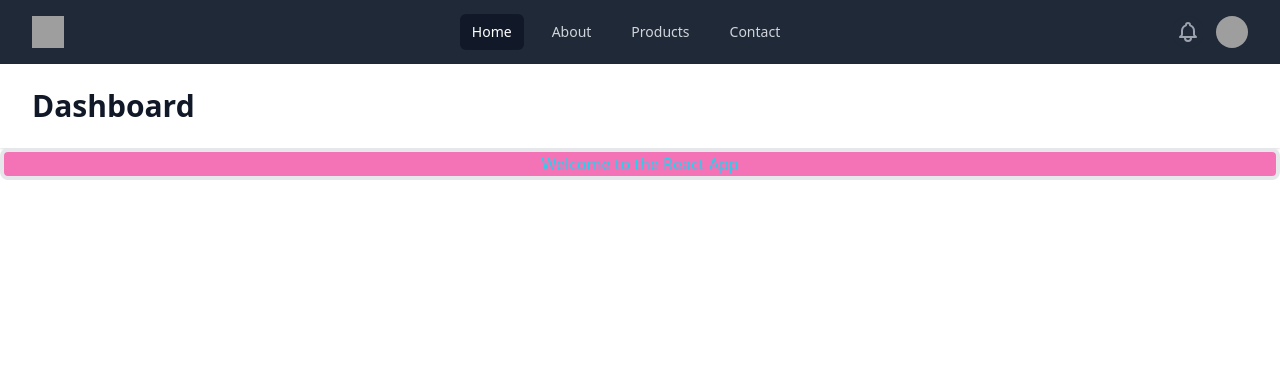
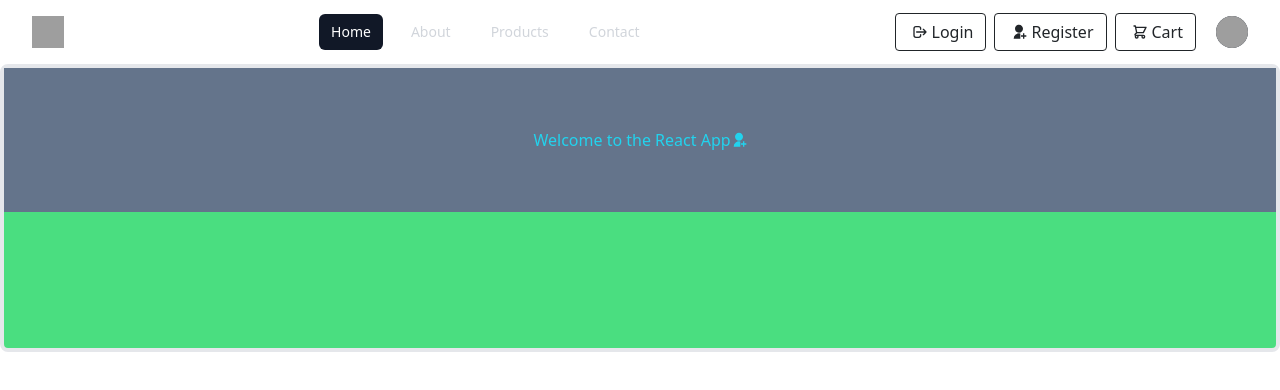
Before and after one commit to andreyscott/shopping-web, a React (Create React App) app: page / in a window 1280 px wide. Shown: the top 390 px of the page. Built offline with nearby package versions, Linux system fonts and the light colour scheme; grey boxes are pictures that could not be loaded.

Commit message:
Created the Header component

```diff
--- a/package.json
+++ b/package.json
@@ -11,6 +11,7 @@
     "react": "^18.1.0",
     "react-dom": "^18.1.0",
     "react-icons": "^4.3.1",
+    "react-router-dom": "6",
     "react-scripts": "5.0.1",
     "web-vitals": "^2.1.4"
   },
--- a/src/App.js
+++ b/src/App.js
@@ -1,15 +1,25 @@
 import './index.css';
 import Example from "./components/Footer";
+import {
+  BrowserRouter,
+  Routes,
+  Route,
+} from "react-router-dom";
+import { Home } from './Pages/Home';
+import { About } from './Pages/About';
+import { Contact } from './Pages/Contact';
+import { Login } from './Pages/Login';
 
 export default function App() {
   return (
-   <div>
-   <Example />
-     <div className='w-full '>
-     <p className='text-center text-cyan-400 bg-pink-400 border-4 rounded-lg'>
-      <h1>Welcome to the React App</h1>
-     </p>
-     </div>
-   </div>
+    <BrowserRouter>
+     <Example />
+    <Routes>
+      <Route path="/" element={<Home />} />
+    <Route path='/about' element={<About />} />
+    <Route path='/contact' element={<Contact  />} />
+    <Route path='/login' element={<Login /> } />
+    </Routes>
+    </BrowserRouter>
   )
 }
--- /dev/null
+++ b/src/Pages/About.js
@@ -0,0 +1,7 @@
+import React from 'react'
+
+export const About = () => {
+  return (
+    <div>About</div>
+  )
+}
--- /dev/null
+++ b/src/Pages/Contact.js
@@ -0,0 +1,7 @@
+import React from 'react'
+
+export const Contact = () => {
+  return (
+    <div>Contact</div>
+  )
+}
--- /dev/null
+++ b/src/Pages/Home.js
@@ -0,0 +1,13 @@
+import React from 'react';
+import {RiUserAddFill} from 'react-icons/ri'
+
+
+export const Home = () => {
+  return (
+<div className='w-full '>
+     <p className='text-center text-cyan-400 h-72 bg-green-400 border-4 rounded-lg'>
+      <h1 className='flex justify-center bg-slate-500  h-36 items-center '>Welcome to the React App <RiUserAddFill /> </h1>
+     </p>
+     </div>
+  )
+}
--- /dev/null
+++ b/src/Pages/Login.js
@@ -0,0 +1,7 @@
+import React from 'react'
+
+export const Login = () => {
+  return (
+    <div>Login</div>
+  )
+}
--- a/src/components/Footer.js
+++ b/src/components/Footer.js
@@ -1,8 +1,10 @@
 /* This example requires Tailwind CSS v2.0+ */
 import { Fragment } from 'react'
 import { Disclosure, Menu, Transition } from '@headlessui/react'
-import { BellIcon, MenuIcon, XIcon } from '@heroicons/react/outline'
 import {RiUserAddFill} from 'react-icons/ri'
+import { BellIcon, ShoppingCartIcon,  LogoutIcon, MenuIcon, XIcon } from '@heroicons/react/outline'
+import { Link } from 'react-router-dom'
+
 const user = {
   name: 'Tom Cook',
   email: 'tom@example.com',
@@ -30,7 +32,7 @@ export default function Example() {
     <>
 
       <div className="min-h-full">
-        <Disclosure as="nav" className="bg-gray-800">
+        <Disclosure as="nav" className="bg-white">
           {({ open }) => (
             <>
               <div className="max-w-7xl mx-auto px-4 sm:px-6 lg:px-8">
@@ -48,6 +50,7 @@ export default function Example() {
                   <div className="flex items-center">
                   <div className="hidden md:block">
                       <div className="ml-10 flex items-baseline space-x-4">
+
                         {navigation.map((item) => (
                           <a
                             key={item.name}
@@ -69,13 +72,19 @@ export default function Example() {
 
                   <div className="hidden md:block">
                     <div className="ml-4 flex items-center md:ml-6">
-                      <button
-                        type="button"
-                        className="bg-gray-800 p-1 rounded-full text-gray-400 hover:text-white focus:outline-none focus:ring-2 focus:ring-offset-2 focus:ring-offset-gray-800 focus:ring-white"
-                      >
-                        <span className="sr-only">View notifications</span>
-                        <BellIcon className="h-6 w-6" aria-hidden="true" />
-                      </button>
+                    <div className='w-auto mr-1  flex items-center justify-between'>
+                    <Link to="/login" className="flex btn trans">
+                  <LogoutIcon  className="h-6 px-1 w-6" aria-hidden="true" />Login
+                </Link>
+                <Link to="/register" className="flex btn trans">
+                <RiUserAddFill  className="h-6 p-1 w-6" aria-hidden="true" />Register
+                </Link>
+                    <Link to="/cart" className="flex btn trans ">
+                  <ShoppingCartIcon  className="h-6 p-1 w-6" aria-hidden="true" />Cart
+                  {/* {state.length === 0 ? 0 : state.length}) */}
+                </Link>
+                </div>
+
 
                       {/* Profile dropdown */}
                       <Menu as="div" className="ml-3 relative">
@@ -147,7 +156,25 @@ export default function Example() {
                   ))}
                 </div>
                 <div className="pt-4 pb-3 border-t border-gray-700">
+                  <div className="flex items-center pb-3">
+                    <div className="flex-shrink-0 flex m-1 p-1 justify-between w-full ">
+                    <Link to="/login" className="flex btn trans">
+                  <LogoutIcon  className="h-6 px-1 w-6" aria-hidden="true" />Login
+                </Link>
+                <Link to="/register" className="flex btn trans">
+                <RiUserAddFill  className="h-6 p-1 w-6" aria-hidden="true" />Register
+                </Link>
+                    <Link to="/cart" className="flex btn trans ">
+                  <ShoppingCartIcon  className="h-6 p-1 w-6" aria-hidden="true" />Cart
+                  {/* {state.length === 0 ? 0 : state.length}) */}
+                </Link>
+                </div>
+                  </div>
+
+
+
                   <div className="flex items-center px-5">
+
                     <div className="flex-shrink-0">
                       <img className="h-10 w-10 rounded-full" src={user.imageUrl} alt="" />
                     </div>
@@ -170,12 +197,6 @@ export default function Example() {
           )}
         </Disclosure>
 
-        <header className="bg-white shadow">
-          <div className="max-w-7xl mx-auto py-6 px-4 sm:px-6 lg:px-8">
-            <h1 className="text-3xl font-bold text-gray-900">Dashboard</h1>
-          </div>
-        </header>
-
       </div>
     </>
   )
--- a/src/index.css
+++ b/src/index.css
@@ -1,3 +1,31 @@
 @tailwind base;
 @tailwind components;
 @tailwind utilities;
+
+@layer components {
+    .btn{
+        background-color: transparent;
+        color: rgb(33, 37, 41);
+        cursor: pointer;
+        display: inline-block;
+        font-size: 1rem;
+        font-weight: 400;
+        line-height: 1.5;
+        text-align: center;
+        user-select: none;
+        vertical-align: middle;
+        border-width: 1px;
+        border-style: solid;
+        margin: 0.25rem;
+        border-color: rgb(33, 37, 41);
+        border-radius: 0.25rem;
+        padding: 0.375rem 0.75rem;
+    }
+.trans{
+    @apply transition ease-in-out delay-150  hover:-translate-y-1 hover:scale-105 hover:bg-gray-500 duration-300
+
+}
+
+  }
+
+  /* @apply inline-block bg-gray-200 rounded-full px-3 py-1 text-sm font-semibold text-gray-700 mr-2 */
```
Also changed, not shown: 1 other file (tests, documents, lock files or other folders).
